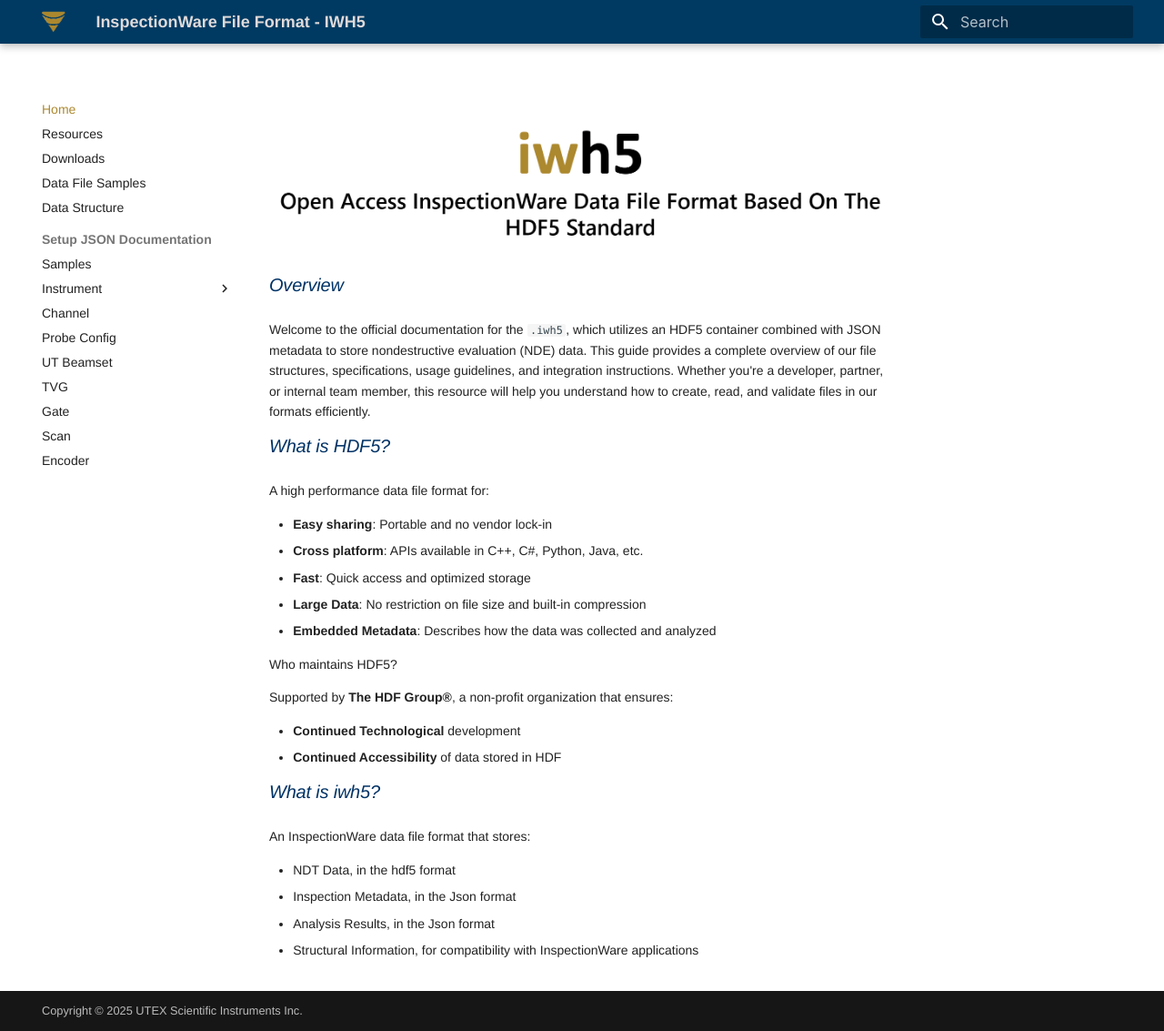
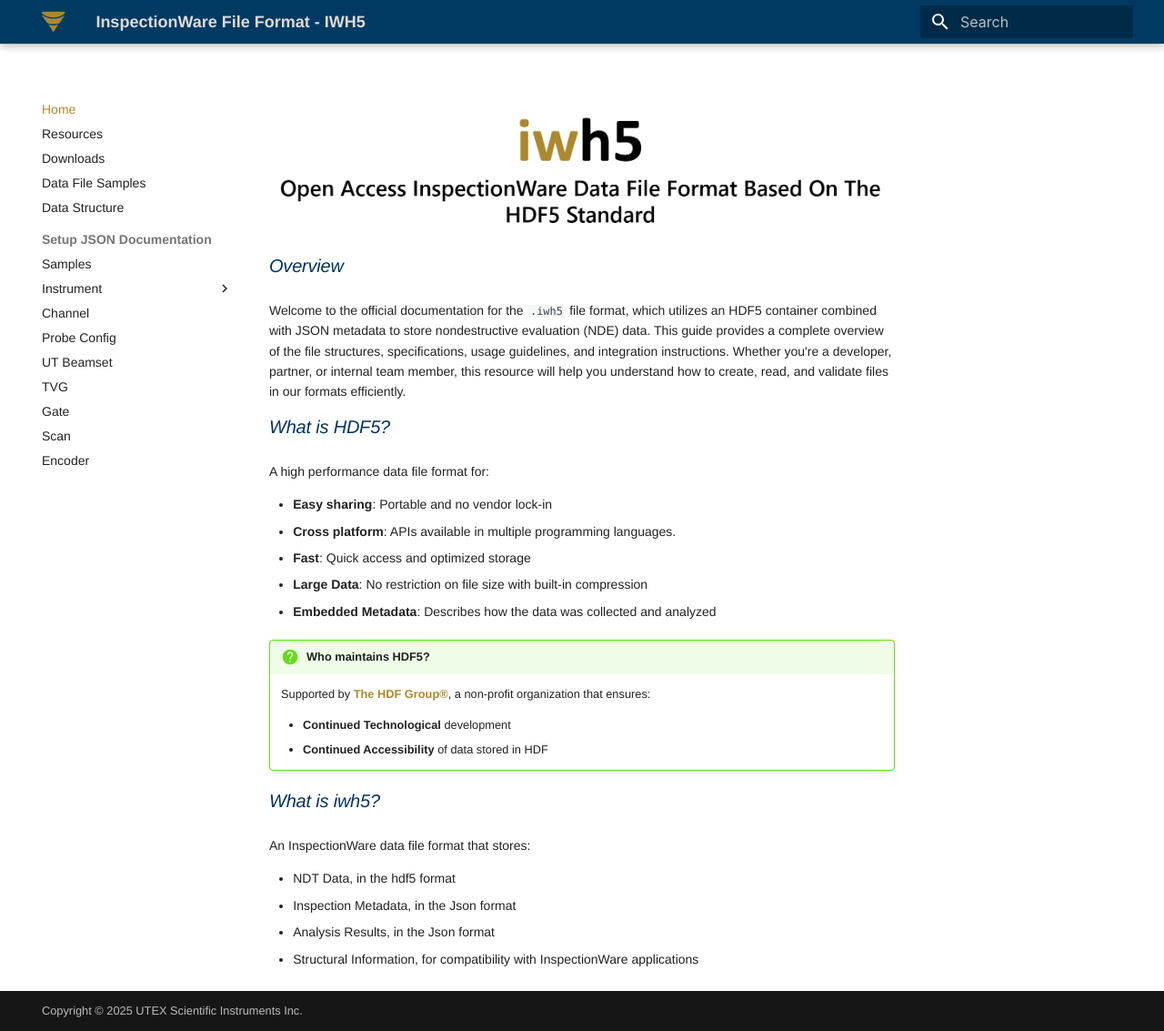
Before and after one commit to Utex-Scientific/iwh5, an MkDocs documentation site: the page built from docs/index.md, in a window 1280 px wide and 1133 px high. Shown: the whole window at 91% size. Built offline with MkDocs 1.6.1 and Material for MkDocs 9.7.7, drawn with Linux system fonts in a browser that asks for light colours.

```diff
--- a/docs/index.md
+++ b/docs/index.md
@@ -1,27 +1,24 @@
-<figure markdown>
-![IWH5 Title](assets/images/Graphics/iwh5-title.png){ width="800" }
-</figure>
+![IWH5 Title](assets/images/Graphics/iwh5-title.png)
 
 # Overview
 
-Welcome to the official documentation for the `.iwh5`, which utilizes an HDF5 container combined with JSON metadata to store nondestructive evaluation (NDE) data. This guide provides a complete overview of our file structures, specifications, usage guidelines, and integration instructions. Whether you're a developer, partner, or internal team member, this resource will help you understand how to create, read, and validate files in our formats efficiently.
+Welcome to the official documentation for the `.iwh5` file format, which utilizes an HDF5 container combined with JSON metadata to store nondestructive evaluation (NDE) data. This guide provides a complete overview of the file structures, specifications, usage guidelines, and integration instructions. Whether you're a developer, partner, or internal team member, this resource will help you understand how to create, read, and validate files in our formats efficiently.
 
 # What is HDF5?
 
 A high performance data file format for:
 
 - **Easy sharing**: Portable and no vendor lock-in
-- **Cross platform**: APIs available in C++, C#, Python, Java, etc.
+- **Cross platform**: APIs available in multiple programming languages.
 - **Fast**: Quick access and optimized storage
-- **Large Data**: No restriction on file size and built-in compression
+- **Large Data**: No restriction on file size with built-in compression
 - **Embedded Metadata**: Describes how the data was collected and analyzed
 
-Who maintains HDF5?
+!!! question "Who maintains HDF5?"
+    Supported by [**The HDF Group®**](https://www.hdfgroup.org/), a non-profit organization that ensures:
 
-Supported by **The HDF Group®**, a non-profit organization that ensures:
-
-- **Continued Technological** development
-- **Continued Accessibility** of data stored in HDF
+    - **Continued Technological** development
+    - **Continued Accessibility** of data stored in HDF
 
 # What is iwh5?
 
```
Also changed, not shown: docs/IWH5/setup-JSON/MP-Instrument.md (+34 -41 lines).
